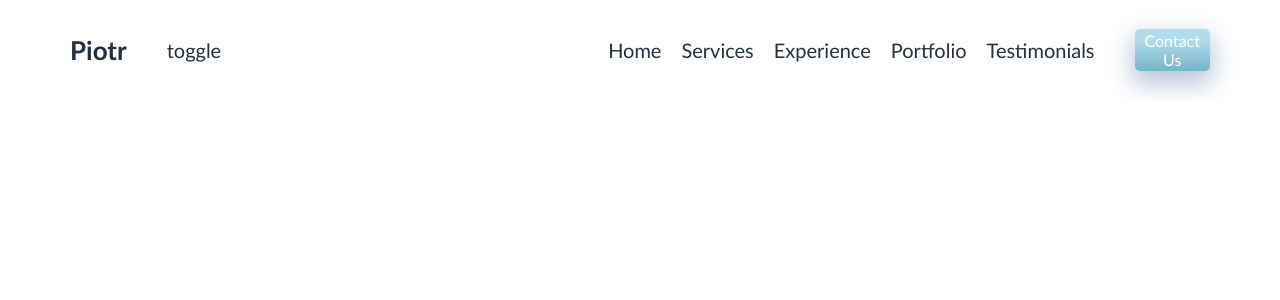
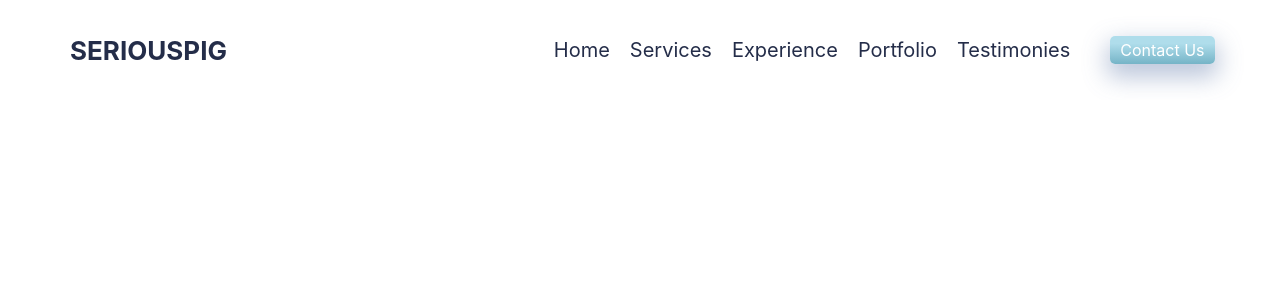
Before and after one commit to seriouspig/portfolio, a React (Create React App) app: page / in a window 1280 px wide. Shown: the top 300 px of the page. Built offline with nearby package versions, Linux system fonts and the light colour scheme.

Commit message:
Navbar update

```diff
--- a/public/index.html
+++ b/public/index.html
@@ -10,7 +10,7 @@
     />
     <style>
       *{
-        font-family: 'Gill Sans', 'Gill Sans MT', Calibri, 'Trebuchet MS', sans-serif;
+        font-family: -apple-system, BlinkMacSystemFont, 'Segoe UI', Roboto, Oxygen, Ubuntu, Cantarell, 'Open Sans', 'Helvetica Neue', sans-serif;
         font-weight: normal;
         font-size: 20px;
       }
--- a/src/App.css
+++ b/src/App.css
@@ -22,7 +22,7 @@
   border: none;
   color: white;
   font-size: 16px;
-  padding: 2px 10px;
+  padding: 4px 10px;
   background: linear-gradient(180deg, #afddeb 26.71%, #76b4c7 99.36%);
   box-shadow: 0px 10px 24px 3px rgba(90, 117, 168, 0.42);
 }
--- a/src/Components/Navbar/Navbar.css
+++ b/src/Components/Navbar/Navbar.css
@@ -39,3 +39,6 @@
     cursor: pointer;
     color: var(--orange);
 }
+.button-container {
+    flex: 0 0 120px;
+}
--- a/src/Components/Navbar/Navbar.jsx
+++ b/src/Components/Navbar/Navbar.jsx
@@ -6,9 +6,9 @@ const Navbar = () => {
     <div className="n-wrapper">
         <div className="n-left">
             <div className="n-name">
-                Piotr
+                SERIOUSPIG
             </div>
-            <span>toggle</span>
+            {/* <span>toggle</span> */}
         </div>
         <div className="n-right">
             <div className="n-list">
@@ -17,12 +17,15 @@ const Navbar = () => {
                     <li>Services</li>
                     <li>Experience</li>
                     <li>Portfolio</li>
-                    <li>Testimonials</li>
+                    <li>Testimonies</li>
                 </ul>
             </div>
-            <button className="button">
-                Contact Us
-            </button>
+            <div className="button-container">
+                <button className="button">
+                    Contact Us
+                </button>
+            </div>
+
         </div>
     </div>
   )
```
